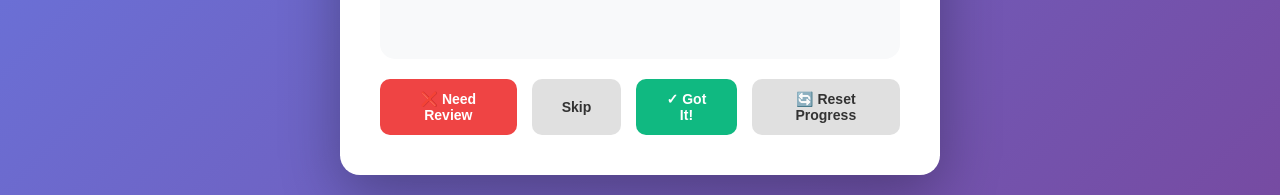
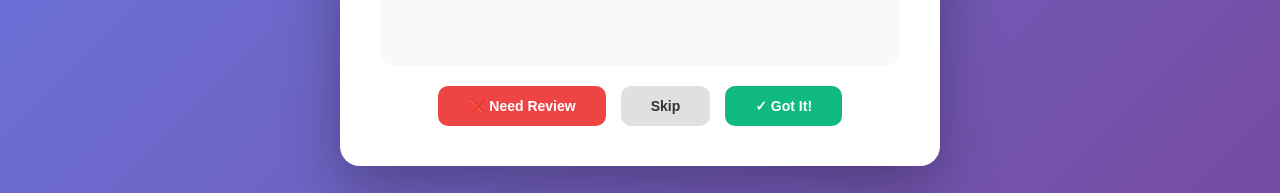
Before and after one commit to nobody541/gre-vocabulary, a plain HTML site: page index.html in a window 1280 px wide. Shown: the part 607-802 px from the top of the page. Drawn offline with Linux system fonts and the light colour scheme.

Commit message:
remove reset button

```diff
--- a/index.html
+++ b/index.html
@@ -339,7 +339,7 @@
                 <button class="btn btn-secondary" onclick="nextCard()">Skip</button>
                 <button class="btn btn-success" onclick="markCard(true)">✓ Got It!</button>
 
-                <button class="btn btn-secondary" onclick="resetProgress()">🔄 Reset Progress</button>
+                <!-- <button class="btn btn-secondary" onclick="resetProgress()">🔄 Reset Progress</button> -->
 
             </div>
         </div>
```
